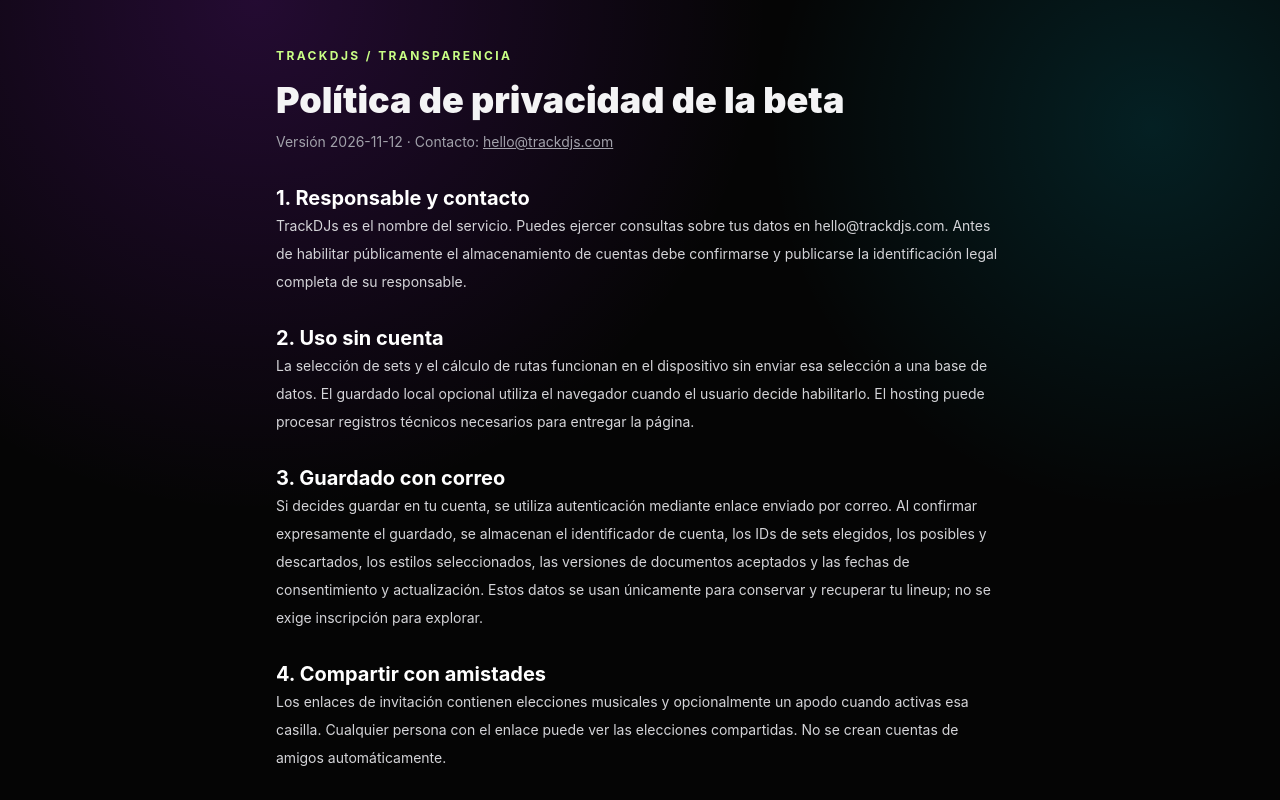
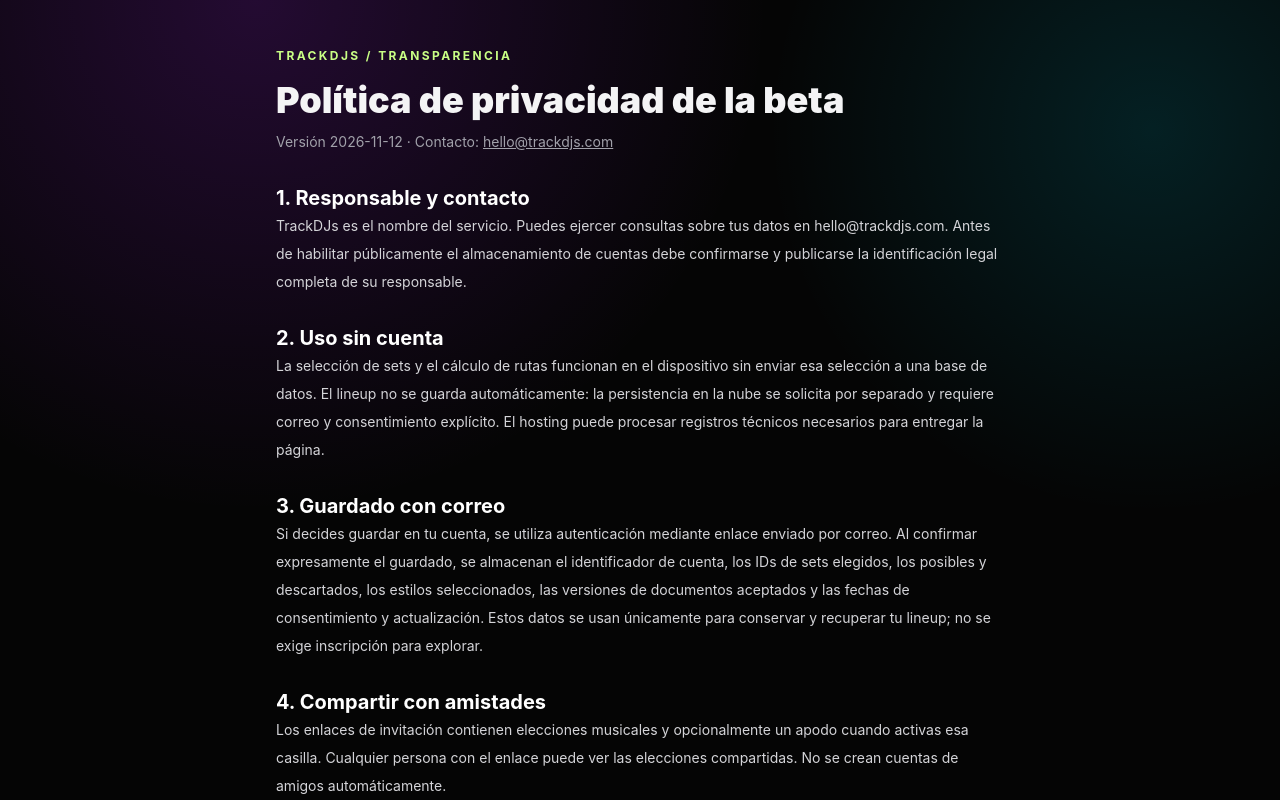
Before and after one commit to Zauverer/trackdjs, a Next.js app: page /privacy in a window 1280 px wide. Shown: the top 800 px of the page. Built offline with nearby package versions, Linux system fonts and the light colour scheme; no server answers.

Commit message:
docs: match privacy notice to email-only intentional lineup saving

```diff
--- a/app/privacy/page.tsx
+++ b/app/privacy/page.tsx
@@ -8,7 +8,7 @@ export default function PrivacyPage(){
     <p className="mt-3 text-sm text-zinc-400">Versión 2026-11-12 · Contacto: <a className="underline" href="mailto:hello@trackdjs.com">hello@trackdjs.com</a></p>
     <div className="mt-8 space-y-7 text-sm leading-7 text-zinc-300">
       <section><h2 className="text-xl font-bold text-white">1. Responsable y contacto</h2><p>TrackDJs es el nombre del servicio. Puedes ejercer consultas sobre tus datos en hello@trackdjs.com. Antes de habilitar públicamente el almacenamiento de cuentas debe confirmarse y publicarse la identificación legal completa de su responsable.</p></section>
-      <section><h2 className="text-xl font-bold text-white">2. Uso sin cuenta</h2><p>La selección de sets y el cálculo de rutas funcionan en el dispositivo sin enviar esa selección a una base de datos. El guardado local opcional utiliza el navegador cuando el usuario decide habilitarlo. El hosting puede procesar registros técnicos necesarios para entregar la página.</p></section>
+      <section><h2 className="text-xl font-bold text-white">2. Uso sin cuenta</h2><p>La selección de sets y el cálculo de rutas funcionan en el dispositivo sin enviar esa selección a una base de datos. El lineup no se guarda automáticamente: la persistencia en la nube se solicita por separado y requiere correo y consentimiento explícito. El hosting puede procesar registros técnicos necesarios para entregar la página.</p></section>
       <section><h2 className="text-xl font-bold text-white">3. Guardado con correo</h2><p>Si decides guardar en tu cuenta, se utiliza autenticación mediante enlace enviado por correo. Al confirmar expresamente el guardado, se almacenan el identificador de cuenta, los IDs de sets elegidos, los posibles y descartados, los estilos seleccionados, las versiones de documentos aceptados y las fechas de consentimiento y actualización. Estos datos se usan únicamente para conservar y recuperar tu lineup; no se exige inscripción para explorar.</p></section>
       <section><h2 className="text-xl font-bold text-white">4. Compartir con amistades</h2><p>Los enlaces de invitación contienen elecciones musicales y opcionalmente un apodo cuando activas esa casilla. Cualquier persona con el enlace puede ver las elecciones compartidas. No se crean cuentas de amigos automáticamente.</p></section>
       <section><h2 className="text-xl font-bold text-white">5. Servicios, conservación y derechos</h2><p>Podemos usar servicios de hosting y autenticación como Vercel y Supabase si están configurados. Los datos de cuenta se conservan hasta que solicites su eliminación o se cierre el servicio. Puedes solicitar acceso, corrección, eliminación o consultar la revocación de consentimientos escribiendo a hello@trackdjs.com. No se venden datos personales ni se requiere aceptar marketing para usar la beta.</p></section>
```
